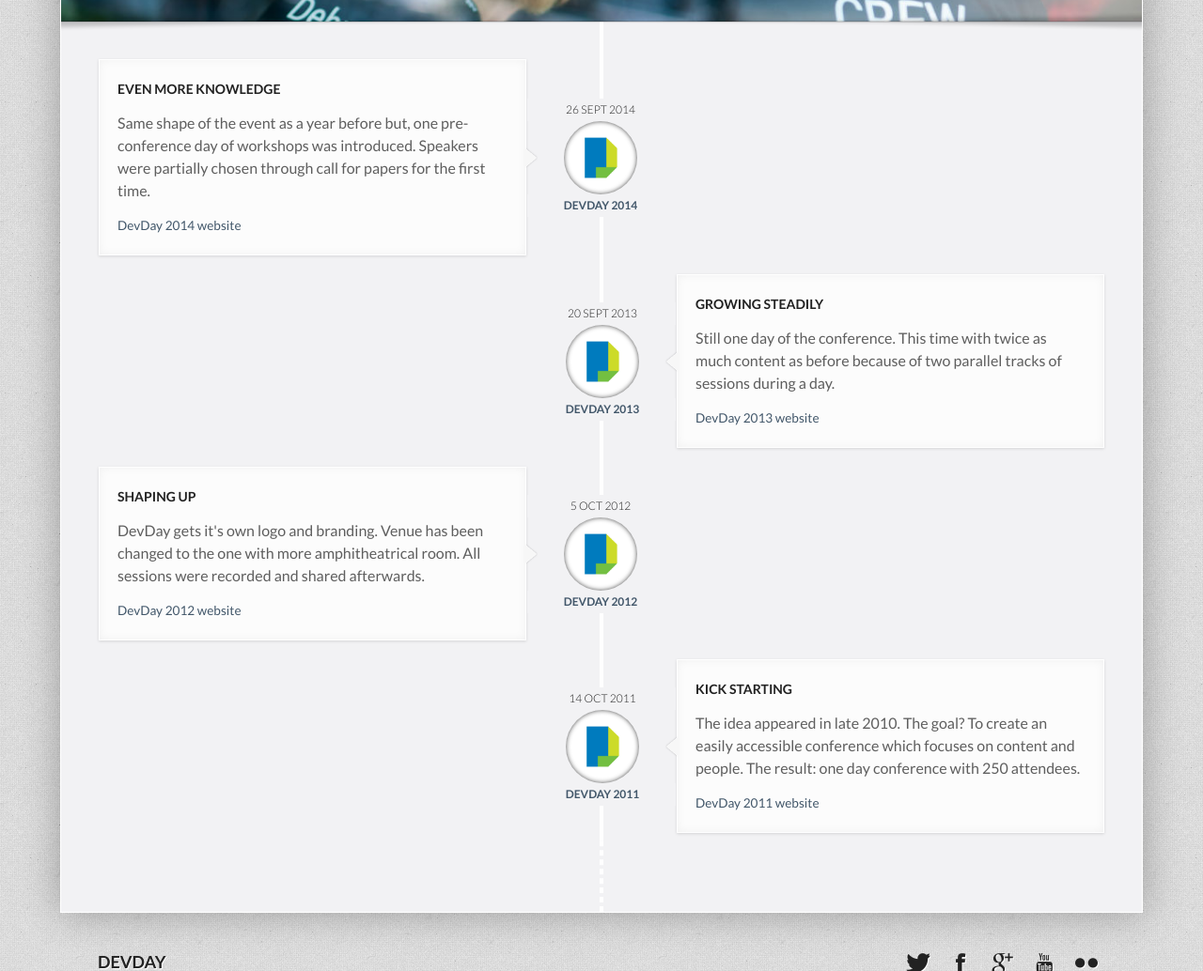
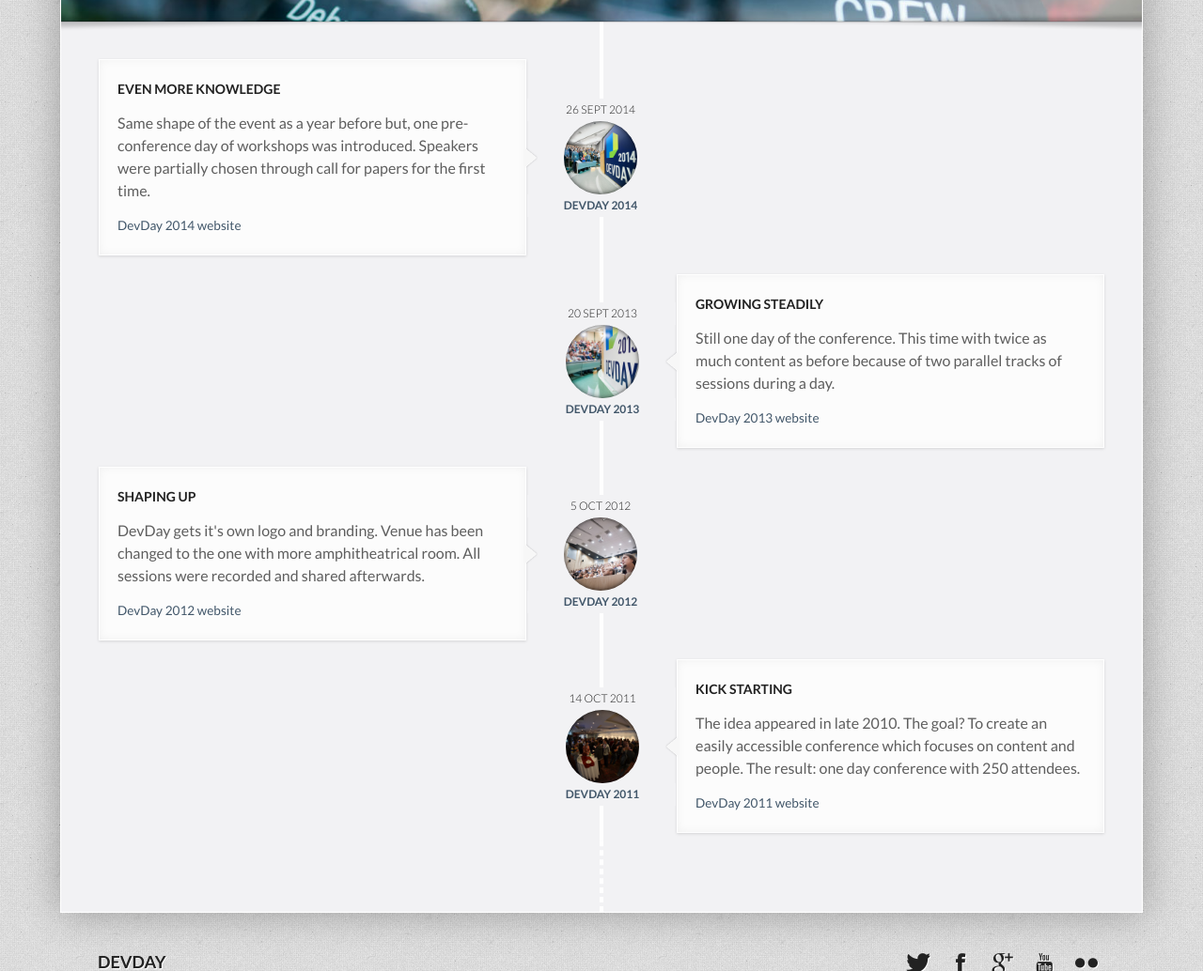
Before and after one commit to abbdevday/testimonials, a website: page timeline.html in a window 1280 px wide. Shown: the part 380-1414 px from the top of the page at 94% size. Drawn offline with Linux system fonts and the light colour scheme.

Commit message:
Timeline done

```diff
--- a/timeline.html
+++ b/timeline.html
@@ -87,7 +87,7 @@
                                     <h5 class="text-center light">26 Sept 2014</h5>
                                     <div class="round-box box-small">
                                         <a class="box-inner" href="#">
-                                            <img src="images/dd_logo.jpg" class="img-circle" alt="devday 2014">
+                                            <img src="images/devday_2014.png" class="img-circle" alt="devday 2014">
                                         </a>
                                     </div>
                                     <h5 class="text-center">
@@ -111,7 +111,7 @@
                                     <h5 class="text-center light">20 Sept 2013</h5>
                                     <div class="round-box box-small">
                                         <a class="box-inner" href="#">
-                                            <img src="images/dd_logo.jpg" class="img-circle" alt="devday 2013">
+                                            <img src="images/devday_2013.png" class="img-circle" alt="devday 2013">
                                         </a>
                                     </div>
                                     <h5 class="text-center">
@@ -134,7 +134,7 @@
                                     <h5 class="text-center light">5 Oct 2012</h5>
                                     <div class="round-box box-small">
                                         <a class="box-inner" href="#">
-                                            <img src="images/dd_logo.jpg" class="img-circle" alt="devday 2012">
+                                            <img src="images/devday_2012.png" class="img-circle" alt="devday 2012">
                                         </a>
                                     </div>
                                     <h5 class="text-center">
@@ -158,7 +158,7 @@
                                     <h5 class="text-center light">14 Oct 2011</h5>
                                     <div class="round-box box-small">
                                         <a class="box-inner" href="#">
-                                            <img src="images/dd_logo.jpg" class="img-circle" alt="devday 2011">
+                                            <img src="images/devday_2011.png" class="img-circle" alt="devday 2011">
                                         </a>
                                     </div>
                                     <h5 class="text-center">
```
Also changed, not shown: images/devday_2011.png (added), images/devday_2012.png (added), images/devday_2013.png (added), images/devday_2014.png (added).
